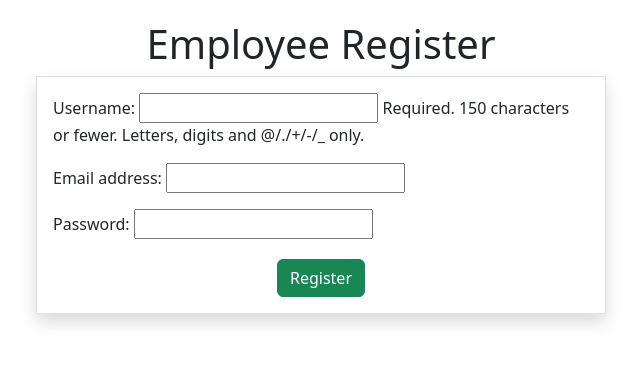
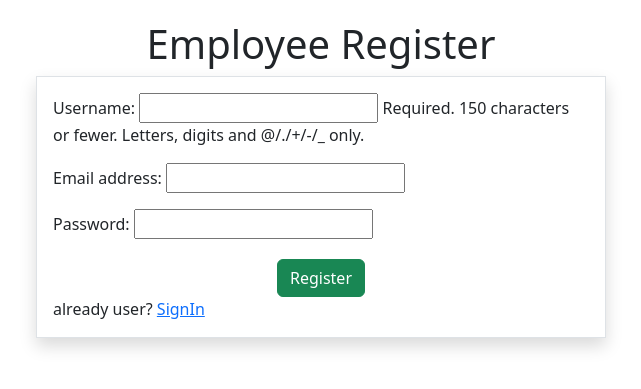
Before and after one commit to Sandra-pm1/employee-management, a Django app: page /register/ in a window 1280 px wide. Shown: the top 389 px of the page, without its empty margins (319-960 px from the left). Run offline with Django 5.2, Linux system fonts and the light colour scheme.

Commit message:
some updations in view

```diff
--- a/crm/templates/register.html
+++ b/crm/templates/register.html
@@ -18,6 +18,7 @@
                     <div style="display: flex; justify-content: center; margin-top: 20px;">
                         <button type="submit"class="btn btn-success">Register</button>
                     </div>
+                    already user? <a href="{%url 'signin'%}">SignIn</a>
                 </form>
             </div>
             <div class="col-3"></div>
--- a/crm/templates/signin.html
+++ b/crm/templates/signin.html
@@ -30,6 +30,7 @@
                     <div style="display: flex; justify-content: center; margin-top: 20px;">
                         <button type="submit"class="btn btn-success">Sign In</button>
                     </div>
+                    new user? <a href="{%url 'register'%}">SignUp</a>
                 </form>
             </div>
             <div class="col-3"></div>
--- a/crm/views.py
+++ b/crm/views.py
@@ -7,8 +7,11 @@ from django.contrib.auth import authenticate,login,logout
 from django.contrib import messages
 from crm.decorators import signin_required
 from django.utils.decorators import method_decorator
+from django.views.decorators.cache import never_cache
 
-@method_decorator(signin_required,name="dispatch")
+decs=[signin_required,never_cache]
+
+@method_decorator(decs,name="dispatch")
 class EmployeeCreateView(View):
     template_name="employee_add.html"
     form_class=EmployeeForm
@@ -31,14 +34,14 @@ class EmployeeCreateView(View):
         messages.error(request,"Failed to add employee")
         return render(request,self.template_name,{"form":form_instance})
 
-@method_decorator(signin_required,name="dispatch")
+@method_decorator(decs,name="dispatch")
 class EmployeeListView(View):
     template_name="employee_list.html"
     def get(self,request,*args,**kwargs):
         qs=Employee.objects.all()
         return render(request,self.template_name,{"data":qs})
 
-@method_decorator(signin_required,name="dispatch")
+@method_decorator(decs,name="dispatch")
 class EmployeeDetailView(View):
     template_name="employee_detail.html"
     def get(self,request,*args,**kwargs):
@@ -48,7 +51,7 @@ class EmployeeDetailView(View):
         qs=Employee.objects.get(id=id)
         return render(request,self.template_name,{"data":qs})
 
-@method_decorator(signin_required,name="dispatch")
+@method_decorator(decs,name="dispatch")
 class EmployeeDeleteView(View):
     def get(self,request,*args,**kwargs):
         id=kwargs.get("pk")
@@ -56,7 +59,7 @@ class EmployeeDeleteView(View):
         messages.success(request,"Employee has been deleted")
         return redirect("employee-list")
 
-@method_decorator(signin_required,name="dispatch")
+@method_decorator(decs,name="dispatch")
 class EmployeeUpdateView(View):
     template_name="employee_update.html"
     form_class=EmployeeForm
@@ -117,7 +120,7 @@ class SignInView(View):
                 return redirect("employee-list")
         return render(request,self.template_name,{"form":form_instance})
 
-@method_decorator(signin_required,name="dispatch")
+@method_decorator(decs,name="dispatch")
 class SignOutView(View):
     def get(self,request,*args,**kwargs):
         logout(request)
--- a/employeecrm/urls.py
+++ b/employeecrm/urls.py
@@ -28,7 +28,7 @@ urlpatterns = [
     path("employee/<int:pk>/remove",views.EmployeeDeleteView.as_view(),name="employee-delete"),
     path("employee/<int:pk>/change",views.EmployeeUpdateView.as_view(),name="employee-update"),
     path("register/",views.SignUpView.as_view(),name="register"),
-    path("signin/",views.SignInView.as_view(),name="signin"),
+    path("",views.SignInView.as_view(),name="signin"),
     path("signout/",views.SignOutView.as_view(),name="signout"),
 
 
```
Also changed, not shown: db.sqlite3.
